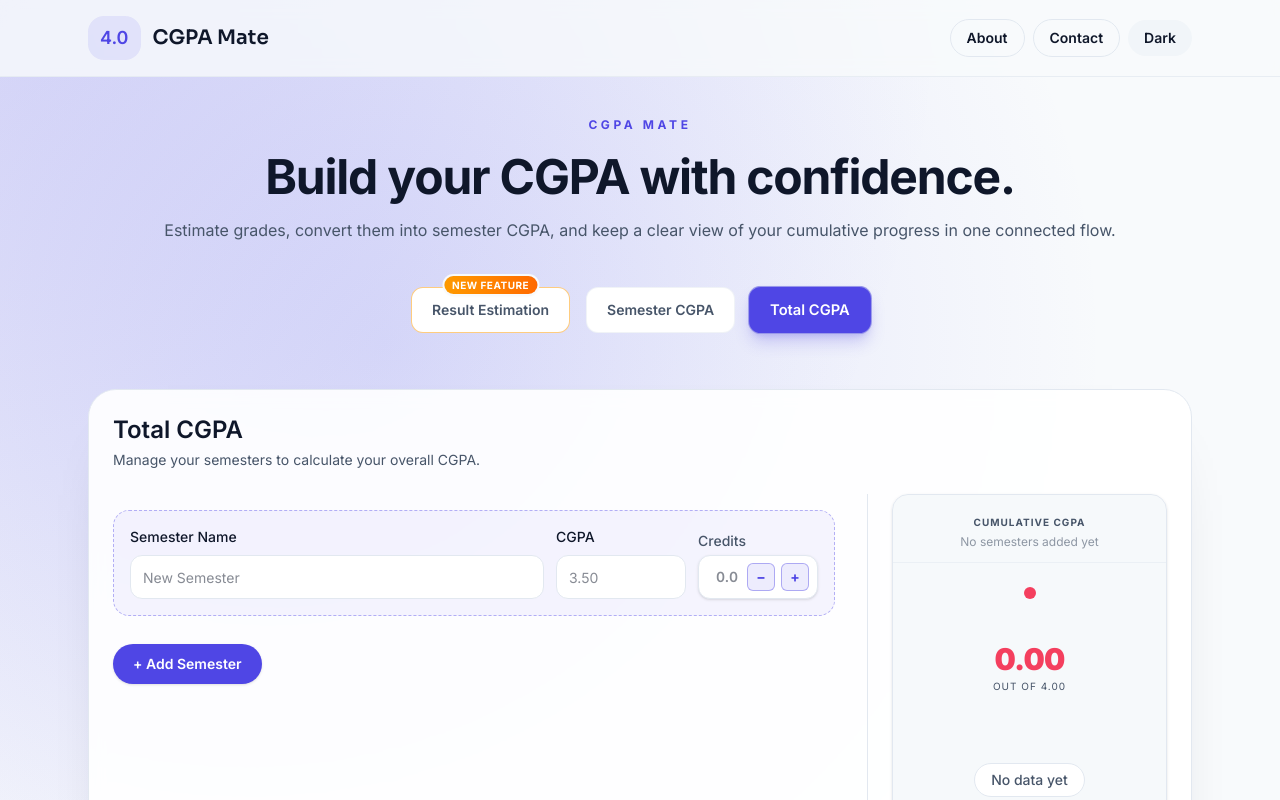
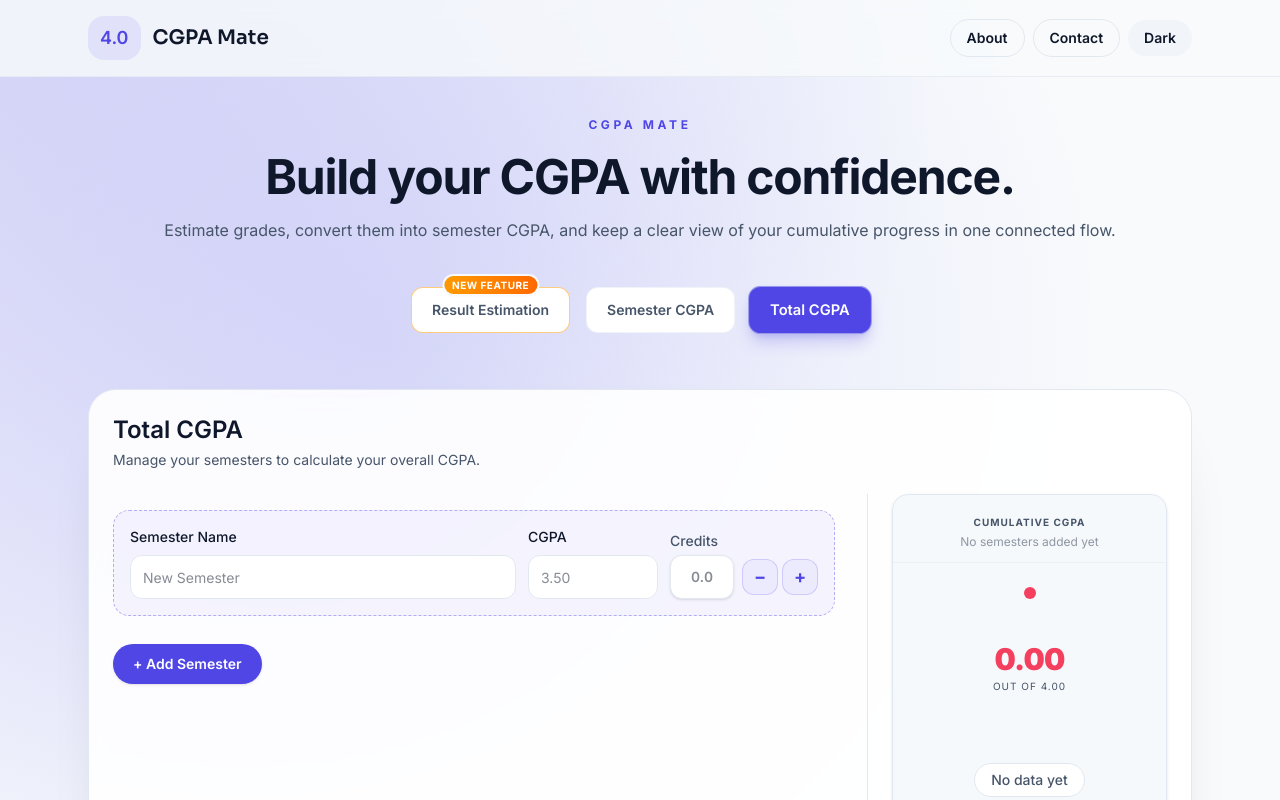
Before and after one commit to KhandakerSamin/CGPA_Mate, a Next.js app: page / in a window 1280 px wide. Both pictures are taken after a click on the button "Total CGPA". Shown: the top 800 px of the page. Built offline with nearby package versions, Linux system fonts and the light colour scheme.

Commit message:
Fix the total cgpa

```diff
--- a/src/components/homepage/TotalCgpaTab.js
+++ b/src/components/homepage/TotalCgpaTab.js
@@ -138,17 +138,18 @@ export default function TotalCgpaTab({
                         placeholder="e.g. 3.75"
                       />
                     </div>
-                    <div className="flex flex-col w-full sm:w-30 shrink-0 gap-1">
+                    <div className="flex flex-col w-full sm:w-auto shrink-0 gap-1">
                       <label className="text-sm font-medium text-muted">Credits</label>
-                      <div className="flex h-11 w-full items-center justify-between rounded-xl border border-border bg-surface px-2 shadow-sm">
+                      <div className="flex items-center gap-2">
+                        <div className="flex h-11 w-16 items-center justify-center rounded-xl border border-border bg-surface shadow-sm px-2">
                           <input
                             type="number"
-                          className="w-10 bg-transparent text-center text-sm font-semibold text-fg tabular-nums outline-none [appearance:textfield] [&::-webkit-outer-spin-button]:appearance-none [&::-webkit-inner-spin-button]:appearance-none"
-                          value={semester.credits === "" ? "" : Number(semester.credits || 0).toFixed(1)}
+                            className="w-full bg-transparent text-center text-sm font-semibold text-fg tabular-nums outline-none [appearance:textfield] [&::-webkit-outer-spin-button]:appearance-none [&::-webkit-inner-spin-button]:appearance-none"
+                            value={semester.credits}
                             onChange={(e) => onUpdateSemester(semester.id, { credits: e.target.value })}
                           />
-                        <div className="h-4 w-px bg-border/60" />
-                        <div className="flex items-center gap-1.5">
+                        </div>
+                        <div className="flex items-center gap-1">
                           <button
                             type="button"
                             onClick={() =>
@@ -156,7 +157,7 @@ export default function TotalCgpaTab({
                                 credits: Math.max(0, round1(Number(semester.credits || 0) - 1)),
                               })
                             }
-                            className="flex h-7 w-7 items-center justify-center rounded-md border border-primary/40 bg-primary/10 text-sm font-bold text-primary transition hover:bg-primary hover:text-white active:scale-95"
+                            className="flex h-9 w-9 items-center justify-center rounded-xl border border-primary/20 bg-primary/5 hover:border-primary/40 hover:bg-primary/10 text-lg font-bold text-primary transition active:scale-95"
                           >
                             −
                           </button>
@@ -167,7 +168,7 @@ export default function TotalCgpaTab({
                                 credits: Math.min(200, round1(Number(semester.credits || 0) + 1)),
                               })
                             }
-                            className="flex h-7 w-7 items-center justify-center rounded-md border border-primary/40 bg-primary/10 text-sm font-bold text-primary transition hover:bg-primary hover:text-white active:scale-95"
+                            className="flex h-9 w-9 items-center justify-center rounded-xl border border-primary/20 bg-primary/5 hover:border-primary/40 hover:bg-primary/10 text-lg font-bold text-primary transition active:scale-95"
                           >
                             +
                           </button>
@@ -209,24 +210,25 @@ export default function TotalCgpaTab({
                   placeholder="3.50"
                 />
               </div>
-              <div className="flex flex-col w-full sm:w-30 shrink-0 gap-1">
+              <div className="flex flex-col w-full sm:w-auto shrink-0 gap-1">
                 <label className="text-sm font-medium text-muted">Credits</label>
-                <div className="flex h-11 w-full items-center justify-between rounded-xl border border-border bg-surface px-2 shadow-sm">
+                <div className="flex items-center gap-2">
+                  <div className="flex h-11 w-16 items-center justify-center rounded-xl border border-border bg-surface shadow-sm px-2">
                     <input
                       type="number"
-                    className="w-10 bg-transparent text-center text-sm font-semibold text-fg tabular-nums outline-none [appearance:textfield] [&::-webkit-outer-spin-button]:appearance-none [&::-webkit-inner-spin-button]:appearance-none"
-                    value={newSemesterForm.credits === "" ? "" : Number(newSemesterForm.credits || 0).toFixed(1)}
+                      className="w-full bg-transparent text-center text-sm font-semibold text-fg tabular-nums outline-none [appearance:textfield] [&::-webkit-outer-spin-button]:appearance-none [&::-webkit-inner-spin-button]:appearance-none"
+                      value={newSemesterForm.credits}
                       onChange={(e) => onNewSemesterChange("credits", e.target.value)}
                       placeholder="0.0"
                     />
-                  <div className="h-4 w-px bg-border/60" />
-                  <div className="flex items-center gap-1.5">
+                  </div>
+                  <div className="flex items-center gap-1">
                     <button
                       type="button"
                       onClick={() =>
                         onNewSemesterChange("credits", Math.max(0, round1(Number(newSemesterForm.credits || 0) - 1)))
                       }
-                      className="flex h-7 w-7 items-center justify-center rounded-md border border-primary/40 bg-primary/10 text-sm font-bold text-primary transition hover:bg-primary hover:text-white active:scale-95"
+                      className="flex h-9 w-9 items-center justify-center rounded-xl border border-primary/20 bg-primary/5 hover:border-primary/40 hover:bg-primary/10 text-lg font-bold text-primary transition active:scale-95"
                     >
                       −
                     </button>
@@ -235,7 +237,7 @@ export default function TotalCgpaTab({
                       onClick={() =>
                         onNewSemesterChange("credits", Math.min(200, round1(Number(newSemesterForm.credits || 0) + 1)))
                       }
-                      className="flex h-7 w-7 items-center justify-center rounded-md border border-primary/40 bg-primary/10 text-sm font-bold text-primary transition hover:bg-primary hover:text-white active:scale-95"
+                      className="flex h-9 w-9 items-center justify-center rounded-xl border border-primary/20 bg-primary/5 hover:border-primary/40 hover:bg-primary/10 text-lg font-bold text-primary transition active:scale-95"
                     >
                       +
                     </button>
```
Lines whose indentation alone changed are shown as unchanged.
